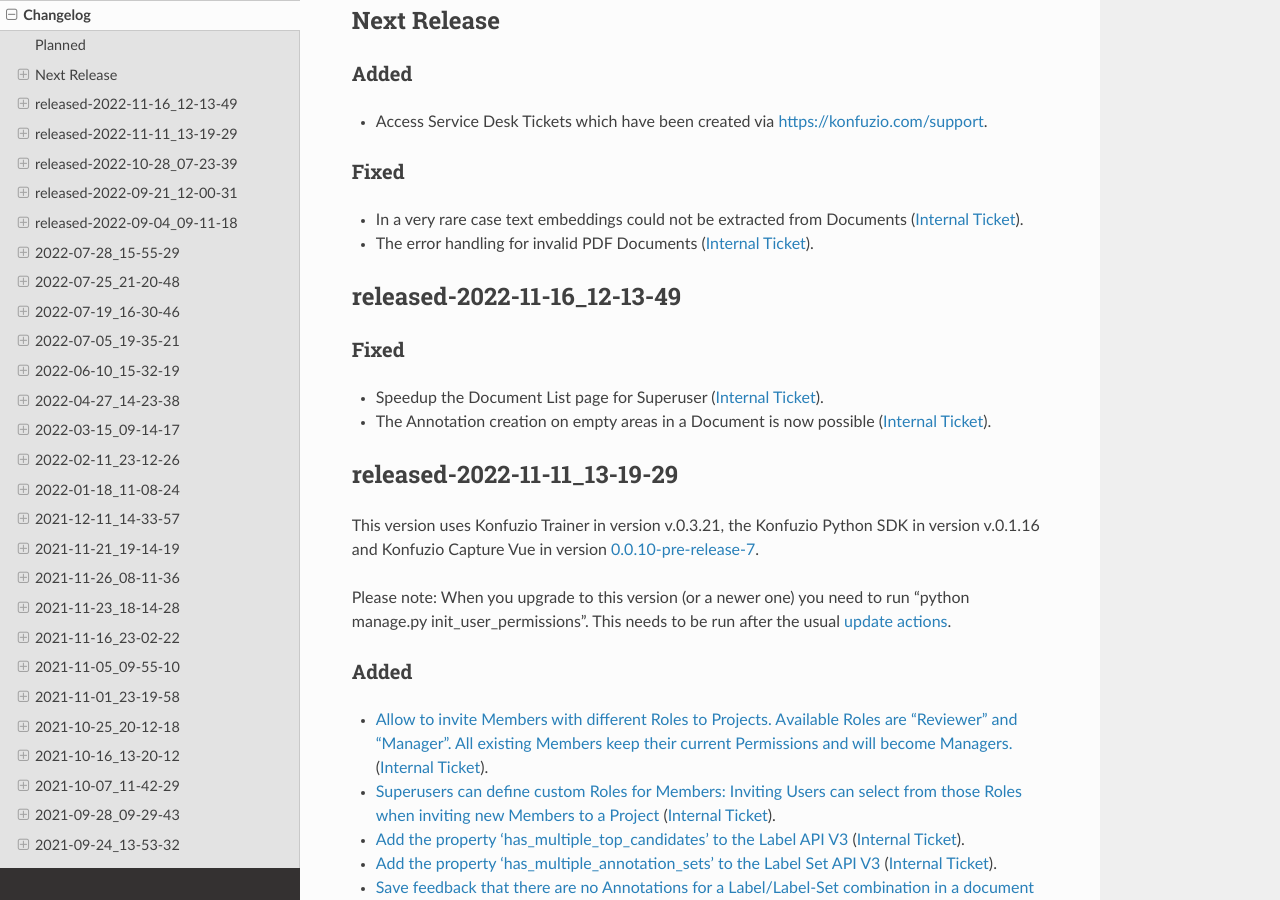
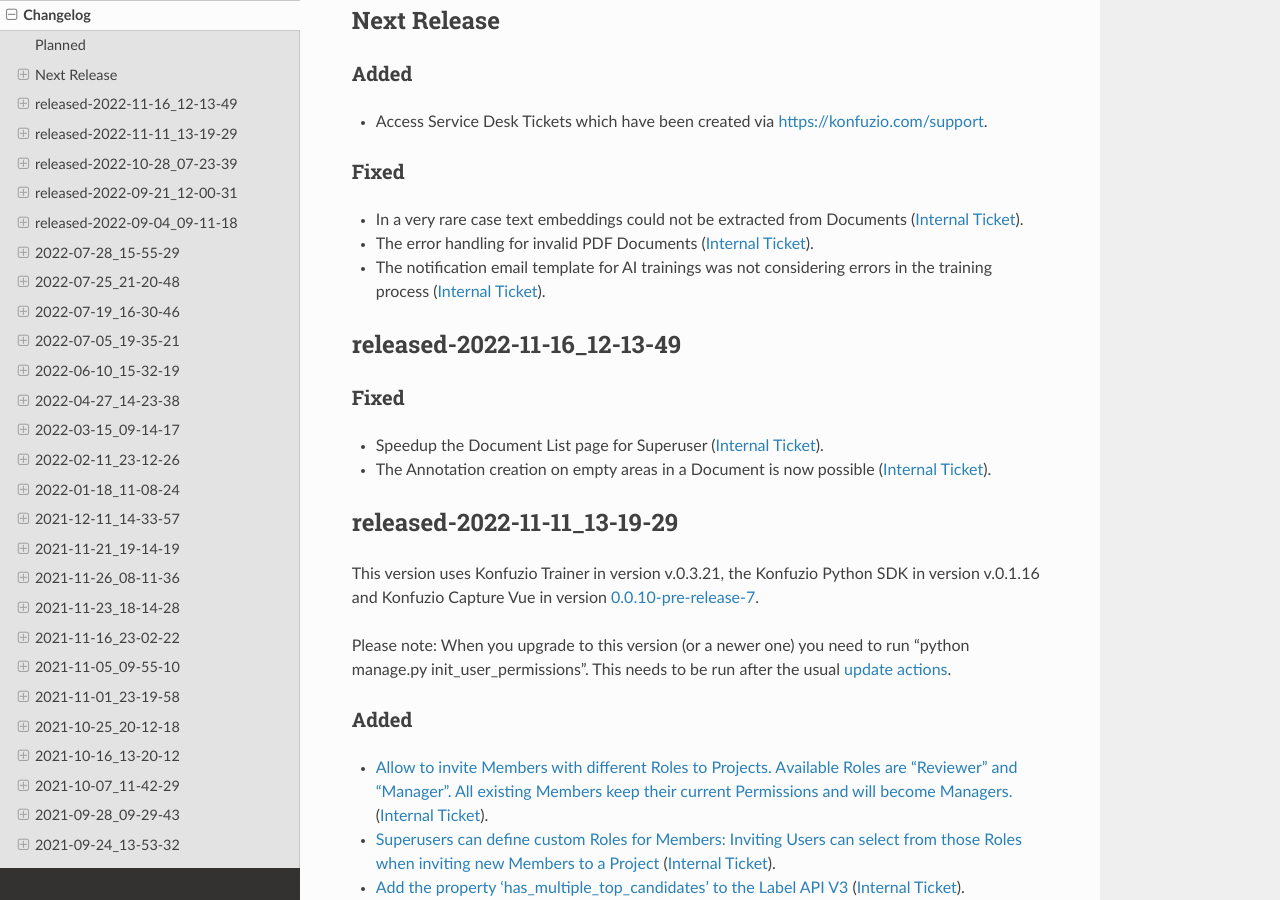
Before and after one commit to konfuzio-ai/konfuzio-sdk, a Sphinx documentation site: the page built from docs/web/changelog_app.md, in a window 1280 px wide and 900 px high, scrolled down 1004 px. Built offline with Sphinx 7.4.7 and the Read the Docs theme 2.0.0, drawn with Linux system fonts in a browser that asks for light colours.

Commit message:
Update changelog_app.md

```diff
--- a/docs/web/changelog_app.md
+++ b/docs/web/changelog_app.md
@@ -45,6 +45,7 @@
 ### Fixed
 - In a very rare case text embeddings could not be extracted from Documents ([Internal Ticket](https://git.konfuzio.com/konfuzio/objectives/-/issues/10045)).
 - The error handling for invalid PDF Documents ([Internal Ticket](https://git.konfuzio.com/konfuzio/objectives/-/issues/9984)).
+- The notification email template for AI trainings was not considering errors in the training process ([Internal Ticket](https://git.konfuzio.com/konfuzio/objectives/-/issues/9945)).
 
 ## released-2022-11-16_12-13-49
 
```
